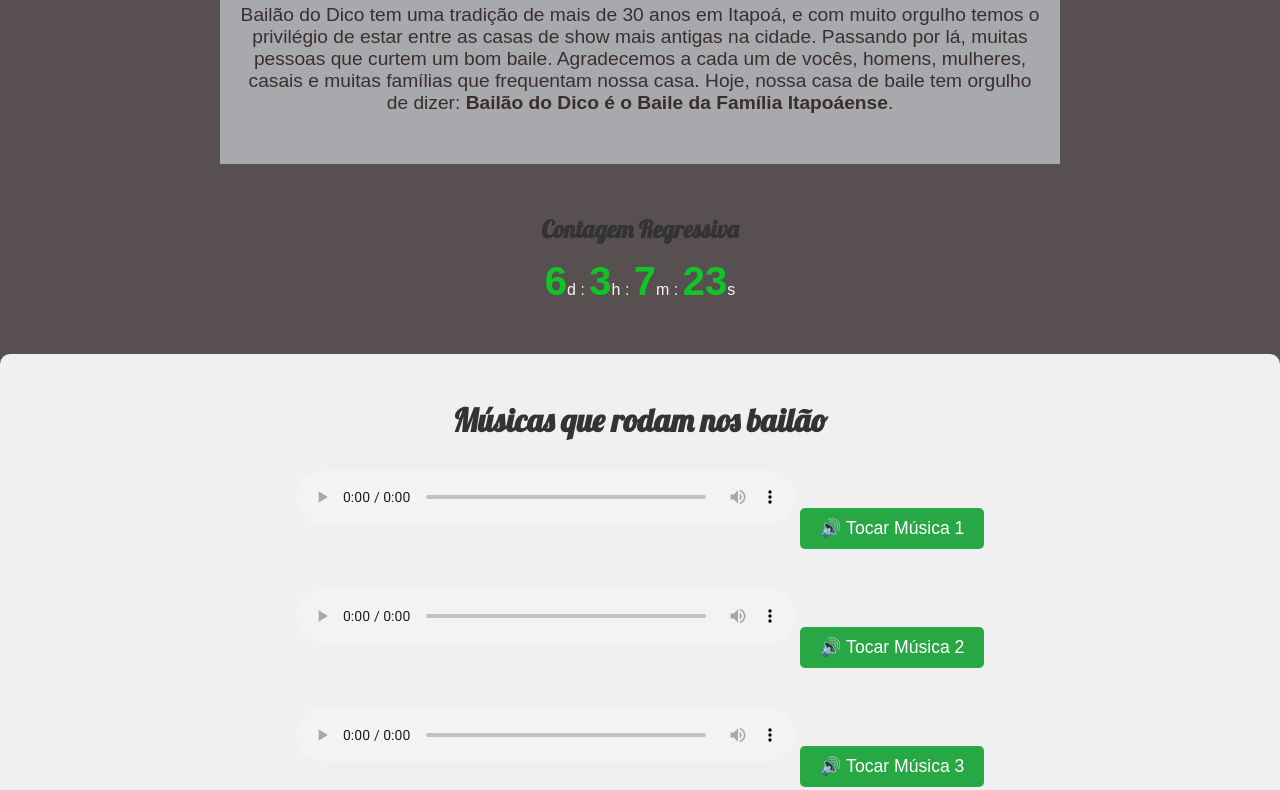
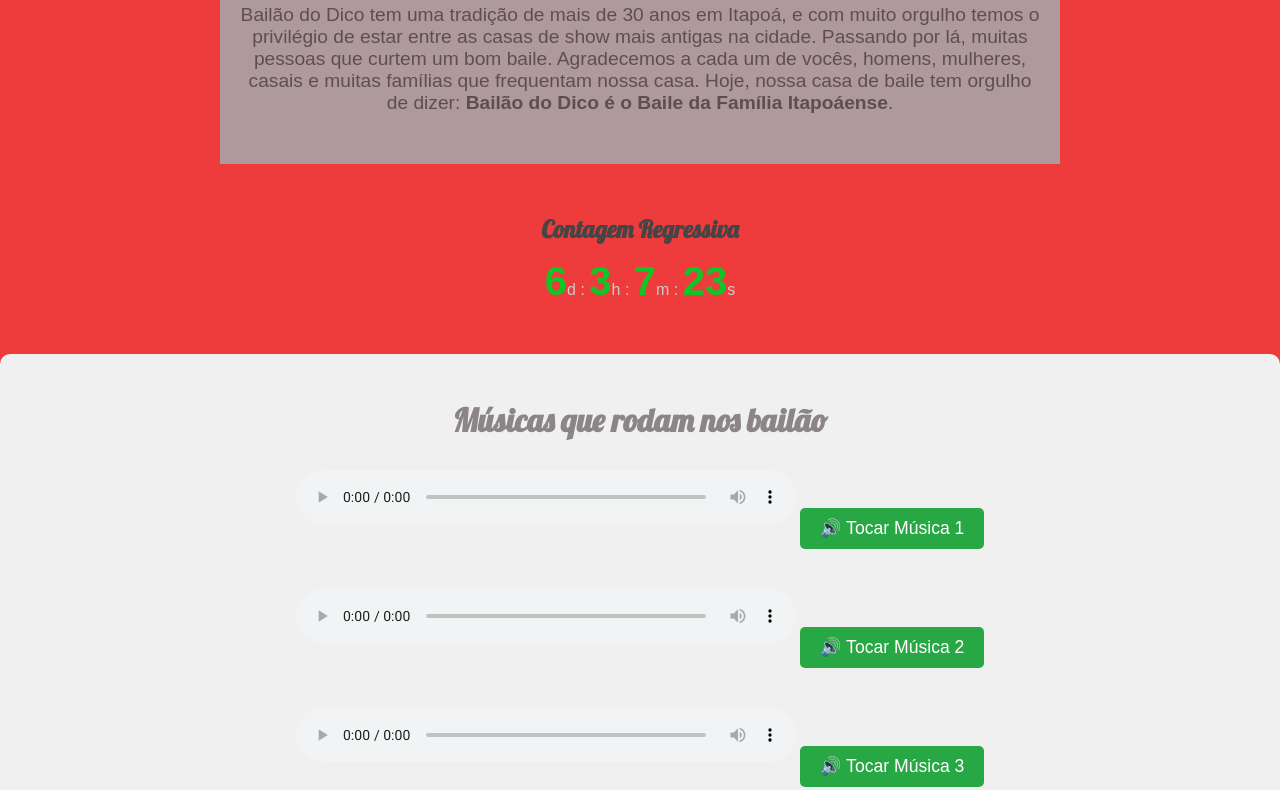
Before and after one commit to dilson123-tech/bailao-do-dico-super, a plain HTML site: page index.html in a window 1280 px wide. Shown: the part 781-1571 px from the top of the page. Drawn offline with nearby package versions, Linux system fonts and the light colour scheme.

Commit message:
trocado fundo da pagina

```diff
--- a/style.css
+++ b/style.css
@@ -46,7 +46,7 @@ h2 {
 /* Seção sobre */
 .sobre {
   padding: 50px 20px;
-  background-color: #b6babdd7;
+  background-color: #a3abb1d7;
   text-align: center;
 }
 
@@ -58,7 +58,7 @@ h2 {
 
 .conteudo-sobre p {
   font-size: 1.2rem;
-  color: #3b2e2e;
+  color: #5e4f4f;
   max-width: 800px;
   margin: 0 auto;
 }
@@ -504,7 +504,7 @@ h2 {
 
 .audio-container h2 {
   font-size: 2rem;
-  color: #333;
+  color: #8b8585;
   margin-bottom: 20px;
 }
 
@@ -547,8 +547,8 @@ h2 {
 body {
   font-family: 'Roboto', sans-serif;
   margin: 0;
-  background-color: #585050;
-  color: #f4f4f4;
+  background-color: #ee3c3c;
+  color: #cfcbcb;
 }
 
 h1, h2, h3 {
@@ -682,14 +682,14 @@ audio {
 
 /* Estilo do Rodapé */
 .rodape {
-  background-color: #333;
+  background-color: #cab2b2;
   color: #d8c4c4;
   padding: 20px 0;
   text-align: center;
 }
 
 .social-media a {
-  color: #b89c9c;
+  color: #8b7676;
   font-size: 1.8rem;
   margin: 0 15px;
   transition: color 0.3s ease;
@@ -736,7 +736,7 @@ section {
 
 /* Título */
 h2 {
-  color: #333;
+  color: #494545;
   margin-bottom: 10px;
 }
 
@@ -832,7 +832,7 @@ section {
 }
 
 h2 {
-  color: #333;
+  color: #3d3c3c;
   margin-bottom: 15px;
 }
 
@@ -862,7 +862,7 @@ section {
 }
 
 h2 {
-  color: #333;
+  color: #464545;
   margin-bottom: 15px;
 }
 
```
